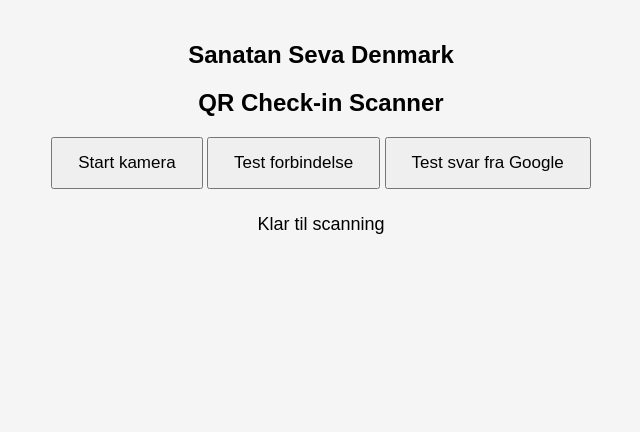
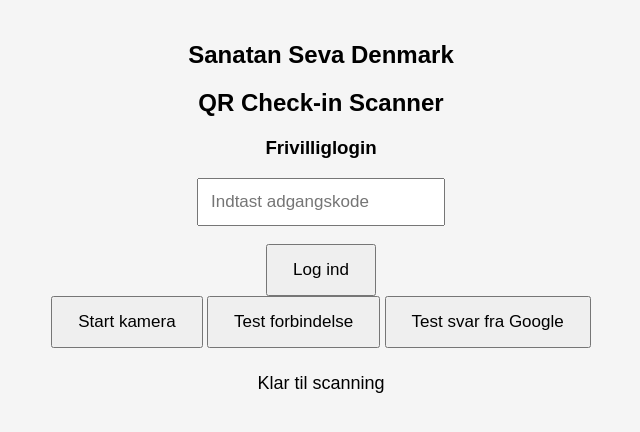
Before and after one commit to vija0023-coder/ssd-qr-scanner, a plain HTML site: page index.html in a window 1280 px wide. Shown: the whole page, without its empty margins (319-959 px from the left). Drawn offline with Linux system fonts and the light colour scheme.

Commit message:
Update index.html

```diff
--- a/index.html
+++ b/index.html
@@ -34,7 +34,23 @@
 <body>
   <h1>Sanatan Seva Denmark</h1>
   <h2>QR Check-in Scanner</h2>
+<div id="loginSection">
+  <h3>Frivilliglogin</h3>
 
+  <input
+    type="password"
+    id="volunteerPassword"
+    placeholder="Indtast adgangskode"
+    autocomplete="off"
+    style="padding:12px; font-size:17px; width:220px;"
+  >
+
+  <br><br>
+
+  <button onclick="volunteerLogin()">
+    Log ind
+  </button>
+</div>
   <button id="startButton" onclick="startScanner()">
     Start kamera
   </button>
```
